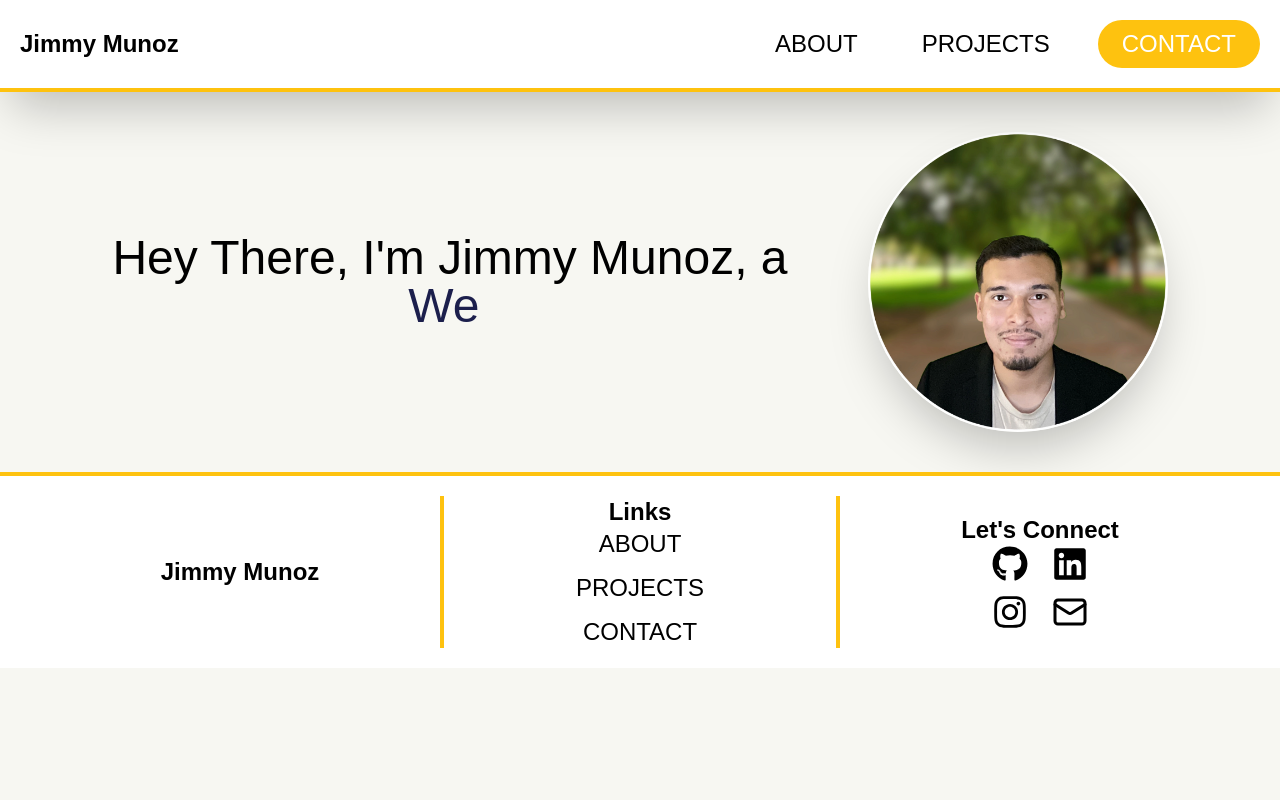
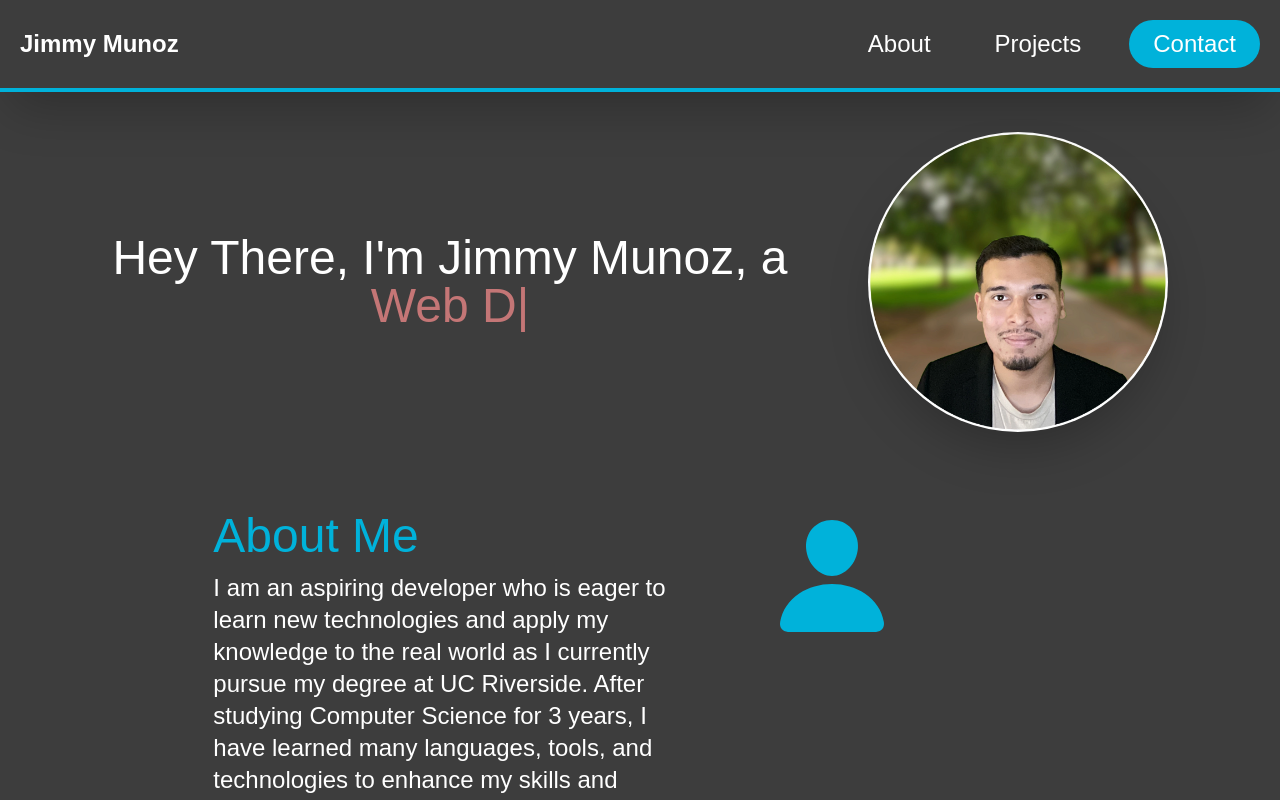
Before and after one commit to j1munoz/resume-website, a Next.js app: page / in a window 1280 px wide. Shown: the top 800 px of the page. Built offline with nearby package versions, Linux system fonts and the light colour scheme.

Commit message:
Map/Changes

```diff
--- a/src/app/globals.css
+++ b/src/app/globals.css
@@ -2,13 +2,18 @@
 @import url("https://fonts.googleapis.com/css2?family=Ubuntu:ital,wght@0,300;0,400;0,500;0,700;1,300;1,400;1,500;1,700&display=swap");
 
 @theme {
-  --color-resume-tan-100: #f7f7f2;
-  --color-resume-tan-200: #edebd9;
-  --color-resume-teal-100: #00848c;
-  --color-resume-teal-200: #037272;
-  --color-resume-blue-100: #1c1f4c;
-  --color-resume-yellow-100: #fccf17;
-  --color-resume-yellow-200: #fec20f;
+  --color-resume-red-100: #C47676;
+  --color-resume-red-200: #DE4A4A;
+  --color-resume-teal-100: #00B2DA;
+  --color-resume-teal-200: #0293B4;
+  --color-resume-teal-300: #76A1C4;
+  --color-resume-purple-100: #7876C4;
+  --color-resume-purple-200: #AB4DCA;
+  --color-resume-pink-100: #B176C4;
+  --color-resume-green-100: #76C48D;
+  --color-resume-yellow-100: #C4A076;
+  --color-resume-gray-100: #C7C7C7;
+  --color-resume-gray-200: #3D3D3D;
 
   --font-resume-ubuntu: "Ubuntu", sans-serif;
 }
--- a/src/app/layout.tsx
+++ b/src/app/layout.tsx
@@ -15,7 +15,7 @@ export default function RootLayout({
 }>) {
   return (
     <html lang="en">
-      <body className="bg-resume-tan-100 font-resume-ubuntu antialiased flex flex-col">
+      <body className="bg-resume-gray-200 font-resume-ubuntu antialiased flex flex-col">
         <NavBar />
         {children}
         <Footer />
--- a/src/app/page.tsx
+++ b/src/app/page.tsx
@@ -1,9 +1,11 @@
 import Introduction from "@/components/home/introduction";
+import Informations from "@/components/home/informations";
 
 const Home = () => {
   return (
     <div className="flex flex-col items-center justify-center py-10 gap-y-20">
       <Introduction />
+      <Informations />
     </div>
   );
 };
--- a/src/components/footer.tsx
+++ b/src/components/footer.tsx
@@ -4,28 +4,28 @@ import contacts, { ContactMe } from "@/data/connect";
 
 const Footer = () => {
   return (
-    <div className="flex border-t-4 bg-white border-resume-yellow-200 items-center justify-between px-10 py-5">
+    <div className="flex border-t-4 bg-resume-gray-200 border-resume-teal-100 items-center justify-between px-10 py-5">
       <Link
         href="/"
-        className="text-2xl font-bold px-5 w-1/3 text-center hover:text-resume-yellow-200 transition-colors"
+        className="text-2xl text-white font-bold px-5 w-1/3 text-center hover:text-resume-teal-200 transition-colors"
       >
         Jimmy Munoz
       </Link>
-      <div className="flex flex-col items-center w-1/3 border-x-4 border-resume-yellow-200">
-        <p className="font-bold text-2xl">Links</p>
+      <div className="flex flex-col items-center w-1/3 border-x-4 border-resume-teal-100 text-white">
+        <p className="font-bold text-2xl">LINKS</p>
         <div className="flex flex-col items-center gap-3">
           {navigations.map(({ name, link }: Navigation, index) => (
             <Link
               key={index}
               href={link}
-              className="text-2xl text-black hover:text-resume-yellow-200 mx-4 transition-colors"
+              className="text-2xl hover:text-resume-teal-200 mx-4 transition-colors"
             >
               {name}
             </Link>
           ))}
         </div>
       </div>
-      <div className="flex flex-col items-center w-1/3">
+      <div className="flex flex-col items-center w-1/3 text-white">
         <p className="font-bold text-2xl">Let&apos;s Connect</p>
         <div className="grid grid-cols-2 gap-x-6 gap-y-3">
           {contacts.map(({ link, icon: Icon }: ContactMe, index) => (
@@ -33,7 +33,7 @@ const Footer = () => {
               key={index}
               href={link}
               target="_blank"
-              className="text-black hover:text-resume-yellow-200 transition-colors"
+              className="hover:text-resume-teal-200 transition-colors"
             >
               <Icon className="text-4xl" />
             </Link>
--- a/src/components/home/information.tsx
+++ b/src/components/home/information.tsx
@@ -7,25 +7,37 @@ const Information = ({
   title,
   description,
   link,
+  icon: Icon,
 }: InformationProps) => {
   const bgColorMap = {
     "resume-teal-100": "bg-resume-teal-100",
-    "resume-blue-100": "bg-resume-blue-100",
-    "resume-yellow-100": "bg-resume-yellow-100",
+    "resume-purple-100": "bg-resume-purple-100",
+    "resume-red-100": "bg-resume-red-100",
   };
+  const bgHoverMap = {
+    "resume-teal-200": "hover:bg-resume-teal-200",
+    "resume-purple-200": "hover:bg-resume-purple-200",
+    "resume-red-200": "hover:bg-resume-red-200",
+  }
   const bgColor =
     bgColorMap[color as keyof typeof bgColorMap] || "bg-resume-yellow-100";
 
+    const bgHoverColor =
+    bgHoverMap[hoverColor as keyof typeof bgHoverMap] || "bg-resume-yellow-100";
+
   return (
+    <div className="flex items-start justify-between w-4/5">
         <div className="flex flex-col items-start justify-center w-2/3 gap-3">
             <p className={`text-5xl text-${color}`}>{title}</p>
-      <p className="text-2xl">{description}</p>
+            <p className="text-2xl text-white">{description}</p>
             <Link
                 href={link}
-        className={`text-2xl px-8 py-1 rounded-full text-white hover:bg-[${hoverColor}] transition-colors ${bgColor}`}
+                className={`text-2xl px-8 py-1 rounded-full text-white transition-colors ${bgColor} ${bgHoverColor}`}
             >
                 Learn More →
             </Link>
+        </div>
+        <Icon className={`text-${color} text-9xl`} />
     </div>
   );
 };
--- /dev/null
+++ b/src/components/home/informations.tsx
@@ -0,0 +1,22 @@
+import infos from "@/data/home/infos";
+import Information from "@/components/home/information";
+
+const Informations = () => {
+    return (
+        <div className="flex flex-col gap-y-20 w-2/3">
+            {infos.map(({ color, hoverColor, title, description, link, icon }, index) => (
+                <Information
+                    key={index}
+                    color={color}
+                    hoverColor={hoverColor}
+                    title={title}
+                    description={description}
+                    link={link}
+                    icon={icon}
+                />
+            ))}
+        </div>
+    )
+}
+
+export default Informations;
--- a/src/components/home/introduction.tsx
+++ b/src/components/home/introduction.tsx
@@ -11,8 +11,8 @@ const Introduction = () => {
   const textColors = useMemo(
     () => [
       "text-resume-teal-100",
-      "text-resume-blue-100",
-      "text-resume-yellow-100",
+      "text-resume-red-100",
+      "text-resume-purple-100",
     ],
     [],
   );
@@ -53,7 +53,7 @@ const Introduction = () => {
   return (
     <div className="flex items-center justify-between gap-20">
       <div className="flex flex-col items-center text-5xl">
-        <p>Hey There, I&apos;m Jimmy Munoz, a</p>
+        <p className="text-white">Hey There, I&apos;m Jimmy Munoz, a</p>
         <p className={`${textColors[colorIndex]}`}>
           {text}
           <span className="animate-blink">|</span>
--- a/src/components/navbar.tsx
+++ b/src/components/navbar.tsx
@@ -3,10 +3,10 @@ import Link from "next/link";
 
 const Navbar = () => {
   return (
-    <div className="flex border-b-4 bg-white border-resume-yellow-200 shadow-2xl items-center justify-between w-full p-5 sticky top-0 z-20">
+    <div className="flex border-b-4 bg-resume-gray-200 border-resume-teal-100 shadow-2xl items-center justify-between w-full p-5 sticky top-0 z-50">
       <Link
         href="/"
-        className="text-2xl font-bold text-black hover:text-resume-yellow-200 transition-colors"
+        className="text-2xl font-bold text-white hover:text-resume-teal-200 transition-colors"
       >
         Jimmy Munoz
       </Link>
@@ -15,7 +15,7 @@ const Navbar = () => {
           <Link
             key={index}
             href={link}
-            className={`${style ? style : "text-2xl text-black hover:text-resume-yellow-200 mx-4"} text-2xl transition-colors`}
+            className={`${style ? style : "text-2xl text-white hover:text-resume-teal-200 mx-4"} text-2xl transition-colors`}
           >
             {name}
           </Link>
--- a/src/data/home/infos.ts
+++ b/src/data/home/infos.ts
@@ -1,7 +1,44 @@
+import { IoPerson, IoPeopleSharp } from "react-icons/io5";
+import { RiComputerLine } from "react-icons/ri";
+import type { IconType } from "react-icons";
+
 export interface InformationProps {
   color: string;
   hoverColor: string;
   title: string;
   description: string;
   link: string;
+  icon: IconType;
 }
+
+const infos: InformationProps[] = [
+    {
+        color: "resume-teal-100",
+        hoverColor: "resume-teal-200",
+        title: "About Me",
+        description:
+        "I am an aspiring developer who is eager to learn new technologies and apply my knowledge to the real world as I currently pursue my degree at UC Riverside. After studying Computer Science for 3 years, I have learned many languages, tools, and technologies to enhance my skills and capabilities.",
+        link: "/about",
+        icon: IoPerson,
+    },
+    {
+        color: "resume-purple-100",
+        hoverColor: "resume-purple-200",
+        title: "Projects",
+        description:
+        "Some of my areas of expertise involve creating terminal-based games and websites to help promote clubs at UC Riverside. These projects contained of 4+ developers for each project, using languages such as C++, TypeScript, React.js, and more!",
+        link: "/projects",
+        icon: RiComputerLine,
+    },
+    {
+        color: "resume-red-100",
+        hoverColor: "resume-red-200",
+        title: "Contact Me",
+        description:
+        "Have any questions or want to reach out to me? Feel free to send me message to any of my socials. I respond within 24 hours when the message have been sent. Looking forward to connecting with you!",
+        link: "/contact",
+        icon: IoPeopleSharp,
+    },
+]
+
+export default infos;
--- a/src/data/navigations.ts
+++ b/src/data/navigations.ts
@@ -6,18 +6,18 @@ export interface Navigation {
 
 const navigations: Navigation[] = [
   {
-    name: "ABOUT",
+    name: "About",
     link: "/about",
   },
   {
-    name: "PROJECTS",
+    name: "Projects",
     link: "/projects",
   },
   {
-    name: "CONTACT",
+    name: "Contact",
     link: "/contact",
     style:
-      "text-white bg-resume-yellow-200 rounded-full hover:bg-resume-blue-100 transition-colors px-6 py-2",
+      "text-white bg-resume-teal-100 rounded-full hover:bg-resume-teal-200 transition-colors px-6 py-2",
   },
 ];
 
```
Lines whose indentation alone changed are shown as unchanged.
